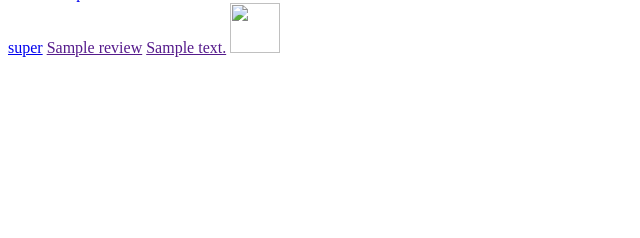
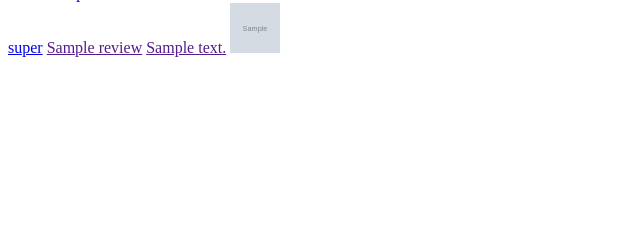
Before and after one commit to Goblues/bongtoo, a Django app: template account/templates/home.html in a window 1280 px wide. Shown: the part 136-374 px from the top of the page, without its empty margins (0-640 px from the left). Run offline with Django 3.2, Linux system fonts and the light colour scheme; the template is opened without the code that fills it: values that come from a table or form of the project are taken from there, others are empty; a user stored in the database is signed in; data comes from the database, SQL or seed files in the repository; tables that the repository leaves empty hold one stand-in row (values such as "Sample post"); grey boxes marked "Sample" are stand-in pictures.

Commit message:
requirements.txt

```diff
--- a/account/templates/home.html
+++ b/account/templates/home.html
@@ -11,7 +11,7 @@
     <a href="/{{ review.user }}">{{ review.user }}</a>
     <a href="">{{ review.title }}</a>
     <a href="">{{ review.body }}</a>
-    <img src="{{ image.simage.url }}" width="50px" height="50px" />
+    <a href=""><img src="{{ image.image.url }}" width="50px" height="50px" /></a>
     <br />
 </div>
 {% endfor %} {% else %}
--- a/account/templates/page.html
+++ b/account/templates/page.html
@@ -1,5 +1,7 @@
 <p>{{ user.username }}의 페이지입니다.</p>
 {% for review in reviews.all %}
-<p>{{ review.title }}</p>
+<a href="">
+    <p>{{ review.title }}</p>
+</a>
 <p>{{ review.body }}</p>
 {% endfor%}
--- a/p4/urls.py
+++ b/p4/urls.py
@@ -14,4 +14,5 @@
     # path('select/', account.views.select, name='select'),
     path('post/', review.views.post, name='post'),
     path('<username>/', account.views.page, name='page'),
+    # path('<int:review_id>/', review.views.detail, name='detail'),
 ] + static(settings.MEDIA_URL, document_root=settings.MEDIA_ROOT)
```
Also changed, not shown: requirements.txt (added, +27 -0 lines), review/views.py (+8 -0 lines), review/templates/detail.html (added).
